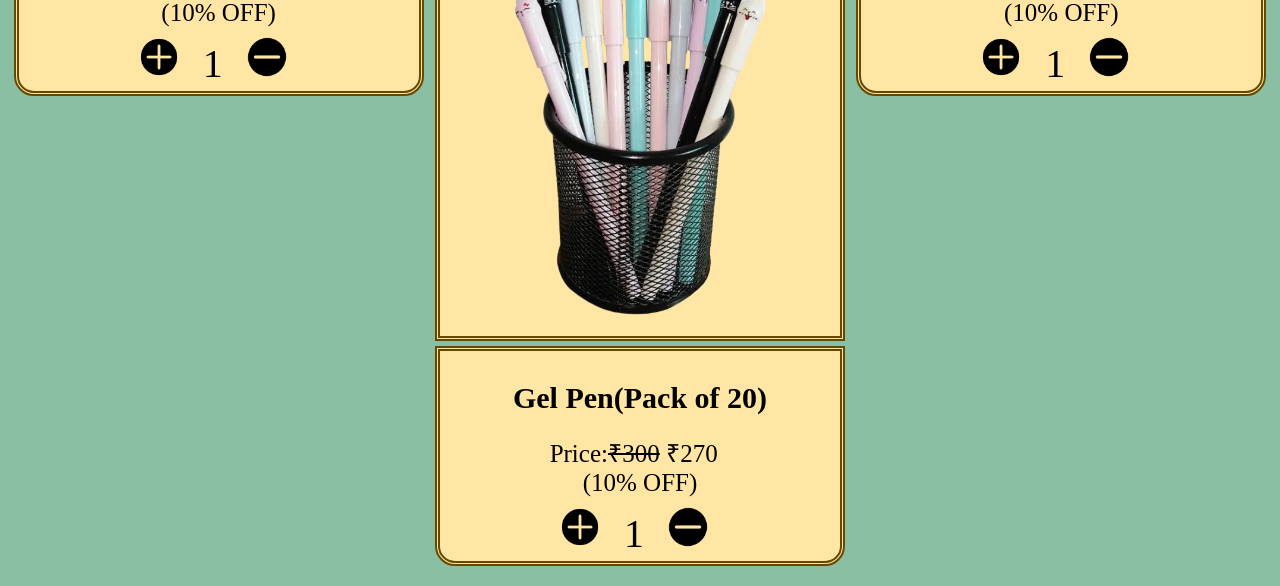
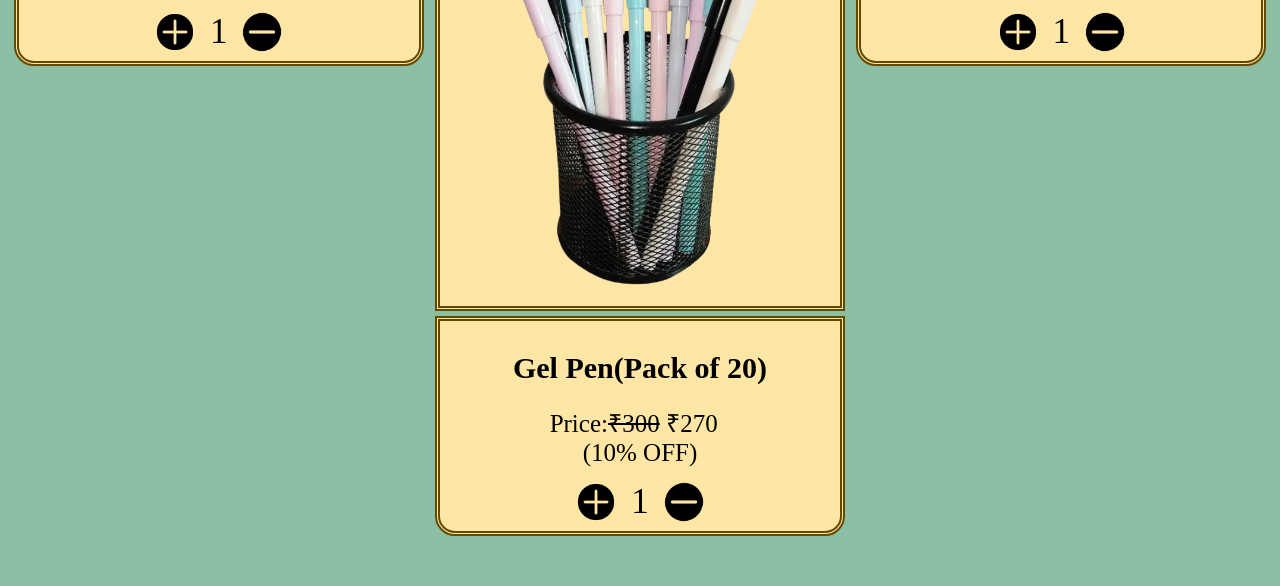
Before and after one commit to ritikshaingle-9/stationery, a plain HTML site: page index.html in a window 1280 px wide. Shown: the part 757-1343 px from the top of the page. After the commit the page ends 1293 px from the top, so only its background shows below. Drawn offline with Linux system fonts and the light colour scheme.

Commit message:
features added

```diff
--- a/index.html
+++ b/index.html
@@ -12,14 +12,15 @@
     <div class="product-container">
         <div class="product-card">
             <img src="./images/pauch.png" alt="" class="product-img">
+
             <div class="details">
                 <p class="product-name"><b>Jambo Pink Pencil Pauch</b></p>
                 <p class="price">Price:<del>₹430</del>&nbsp;₹387&nbsp;&nbsp;<br>(10% OFF)</p>
 
                 <div class="incdec-container">
-                    <img src="./images/add.png" alt="" class="incdec-img">
-                    <span class="num">1</span>
-                    <img src="./images/minus.png" alt="" class="incdec-img">
+                    <img src="./images/add.png" alt="" class="incdec-img" onclick="inc()">
+                    <span class="num" id="quantity">1</span>
+                    <img src="./images/minus.png" alt="" class="incdec-img" onclick="dec()">
                 </div>
             </div>
 
@@ -32,7 +33,7 @@
 
                 <div class="incdec-container">
                     <img src="./images/add.png" alt="" class="incdec-img">
-                    <span class="num">1</span>
+                    <span class="num" id="quantity">1</span>
                     <img src="./images/minus.png" alt="" class="incdec-img">
                 </div>
             </div>
@@ -45,7 +46,7 @@
 
                 <div class="incdec-container">
                     <img src="./images/add.png" alt="" class="incdec-img">
-                    <span class="num">1</span>
+                    <span class="num" id="quantity">1</span>
                     <img src="./images/minus.png" alt="" class="incdec-img">
                 </div>
             </div>
@@ -57,9 +58,9 @@
                 <p class="price">Price:<del>₹300</del>&nbsp;₹270&nbsp;&nbsp;<br>(10% OFF)</p>
 
                 <div class="incdec-container">
-                    <img src="./images/add.png" alt="" class="incdec-img">
-                    <span class="num">1</span>
-                    <img src="./images/minus.png" alt="" class="incdec-img">
+                   <img src="./images/add.png" alt="" class="incdec-img">
+                   <span class="num">1</span>
+                   <img src="./images/minus.png" alt="" class="incdec-img">
                 </div>
             </div>
         </div>
--- a/script.js
+++ b/script.js
@@ -0,0 +1,11 @@
+const quantElement= document.getElementById(quantity);
+ function inc()
+ {
+    let quantity= parseInt(quantElement.innerText);
+    quantElement.innerText= ++quantity;
+ }
+ function dec()
+ {
+    let quantity=parseInt(quantElement.innerText);
+    quantElement.innerText= --quantity;
+ }
--- a/style.css
+++ b/style.css
@@ -9,7 +9,7 @@ body{
 .product-container{
     display:flex;
     flex-wrap: wrap;
-    margin-top: 100px;
+    margin-top: 70px;
 }
 .product-card{
     height: 400px;
@@ -49,15 +49,17 @@ body{
     margin-top: -10px;
 }
 .incdec-container{
-    margin: 5px 30%;
-    margin-top: -15px;
+    display: flex;
+    justify-content: center;
+    align-items: center;
+    margin-top: -10px;
 }
 .incdec-img{
     height: 40px;
     width: 40px;
+    margin: auto 15px;
+    cursor: pointer;
 }
 .num{
-    font-size: 40px;
-    padding-bottom: 30px;
-    margin:-30px 20px;
+   font-size: 35px;
 }
```
